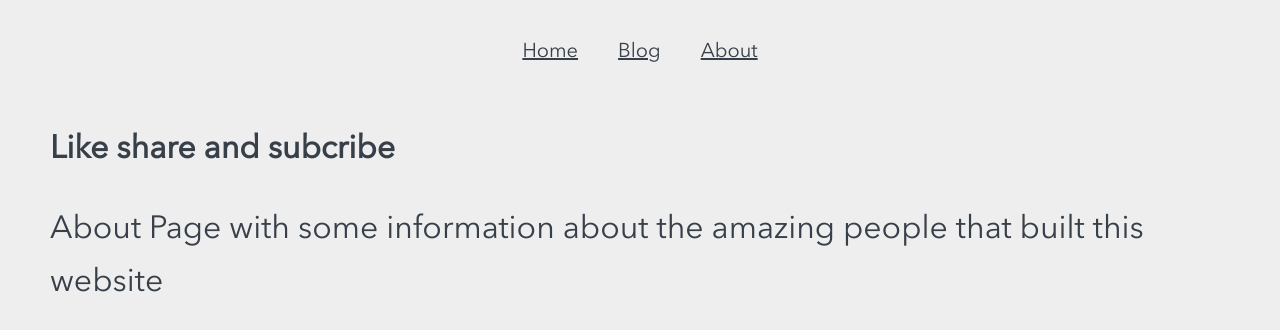
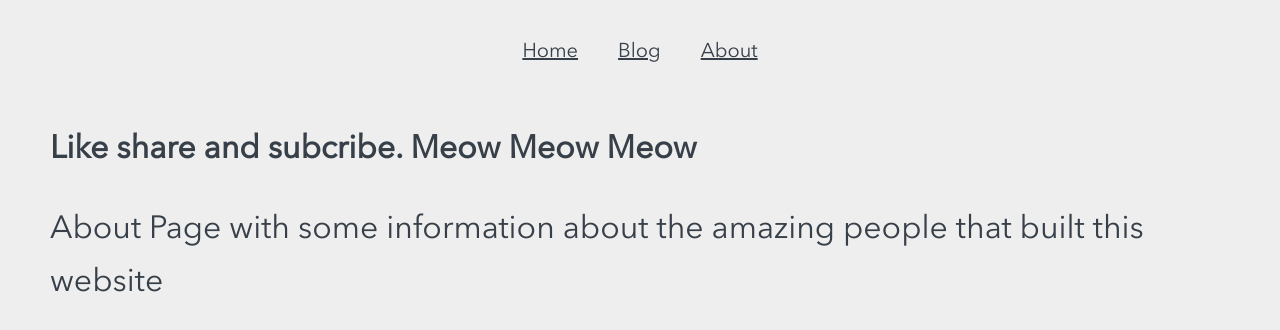
Before and after one commit to kemppi83/jamstack-blog, a Gatsby site in the folder contentful-starter/: page /about in a window 1280 px wide. Built offline with nearby package versions, Linux system fonts and the light colour scheme; Gatsby itself is replaced by a stand-in of ours.

Commit message:
meow meow meow

```diff
--- a/contentful-starter/src/pages/about.js
+++ b/contentful-starter/src/pages/about.js
@@ -6,7 +6,7 @@ class About extends React.Component {
     return (
       <Layout location={this.props.location}>
           <div>
-            <h1><b>Like share and subcribe</b></h1>
+            <h1><b>Like share and subcribe. Meow Meow Meow</b></h1>
             <h2>About Page with some information about the amazing people that built this website</h2>
           </div>
       </Layout>
```
